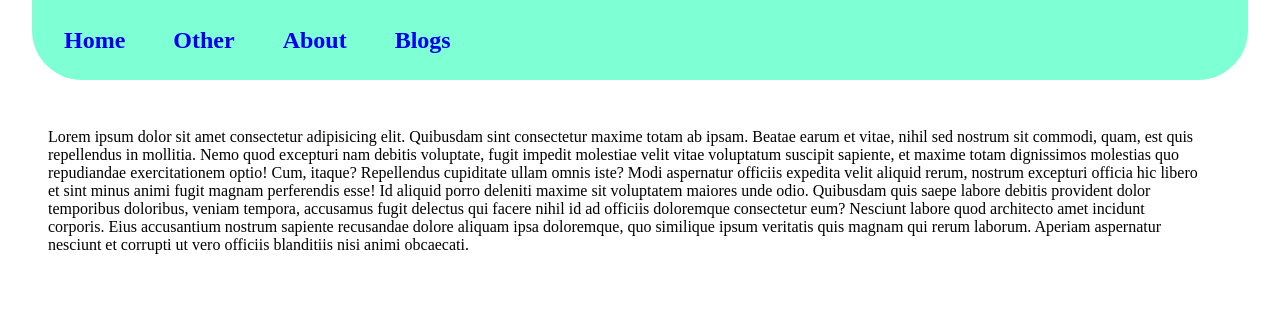
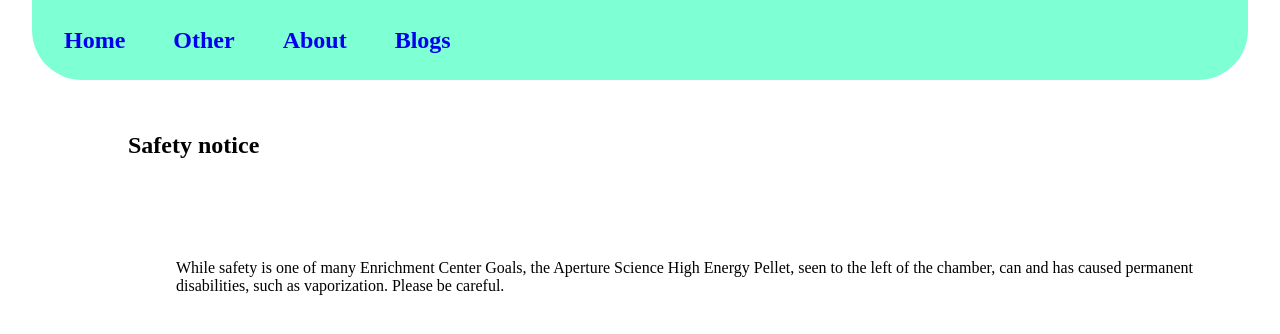
Before and after one commit to Waldemar-00/Sveltekit, a SvelteKit app: page /blogs/amma in a window 1280 px wide. Shown: the top 334 px of the page. Built offline with nearby package versions, Linux system fonts and the light colour scheme.

Commit message:
Routes.+page.server.js, load fn(params and data). Got error from @sveltejs/kit.

```diff
--- /dev/null
+++ b/src/routes/blogs/[slug]/+layout.svelte
@@ -0,0 +1,13 @@
+<article>
+	<slot><i>(article)</i></slot>
+</article>
+
+<style>
+	article {
+		display: flex;
+		flex-direction: column;
+		gap: 2rem;
+		width: 80vw;
+		margin: 2rem auto;
+	}
+</style>
--- /dev/null
+++ b/src/routes/blogs/[slug]/+page.server.js
@@ -0,0 +1,10 @@
+import { posts } from '../posts';
+import { error } from '@sveltejs/kit';
+
+export function load ( { params } ) {
+  const post = posts.find( ( post ) => post.slug === params.slug );
+  if ( !post ) throw error( 404 );
+  return {
+    post
+  }
+}
--- a/src/routes/blogs/[slug]/+page.svelte
+++ b/src/routes/blogs/[slug]/+page.svelte
@@ -1,21 +1,13 @@
-<p>
-	Lorem ipsum dolor sit amet consectetur adipisicing elit. Quibusdam sint consectetur maxime totam
-	ab ipsam. Beatae earum et vitae, nihil sed nostrum sit commodi, quam, est quis repellendus in
-	mollitia. Nemo quod excepturi nam debitis voluptate, fugit impedit molestiae velit vitae
-	voluptatum suscipit sapiente, et maxime totam dignissimos molestias quo repudiandae exercitationem
-	optio! Cum, itaque? Repellendus cupiditate ullam omnis iste? Modi aspernatur officiis expedita
-	velit aliquid rerum, nostrum excepturi officia hic libero et sint minus animi fugit magnam
-	perferendis esse! Id aliquid porro deleniti maxime sit voluptatem maiores unde odio. Quibusdam
-	quis saepe labore debitis provident dolor temporibus doloribus, veniam tempora, accusamus fugit
-	delectus qui facere nihil id ad officiis doloremque consectetur eum? Nesciunt labore quod
-	architecto amet incidunt corporis. Eius accusantium nostrum sapiente recusandae dolore aliquam
-	ipsa doloremque, quo similique ipsum veritatis quis magnam qui rerum laborum. Aperiam aspernatur
-	nesciunt et corrupti ut vero officiis blanditiis nisi animi obcaecati.
-</p>
+<script>
+	export let data;
+</script>
+
+<h2>{data.post.title}</h2>
+<p>{data.post.content}</p>
 
 <style>
 	p {
-		width: 90vw;
+		width: 80vw;
 		margin: 3rem;
 	}
 </style>
--- /dev/null
+++ b/src/routes/blogs/posts.js
@@ -0,0 +1,19 @@
+export const posts = [
+	{
+		slug: 'peter',
+		title: 'Welcome to the Aperture Science computer-aided enrichment center',
+		content: 'We hope your brief detention in the relaxation vault has been a pleasant one. Your specimen has been processed and we are now ready to begin the test proper.'
+	},
+
+	{
+		slug: 'amma',
+		title: 'Safety notice',
+		content: 'While safety is one of many Enrichment Center Goals, the Aperture Science High Energy Pellet, seen to the left of the chamber, can and has caused permanent disabilities, such as vaporization. Please be careful.'
+	},
+
+	{
+		slug: 'kevin',
+		title: 'This was a triumph',
+		content: "I'm making a note here: HUGE SUCCESS."
+	}
+];
```
Also changed, not shown: src/routes/blogs/+page.server.js (added, +11 -0 lines), src/routes/blogs/+page.svelte (+7 -3 lines).
